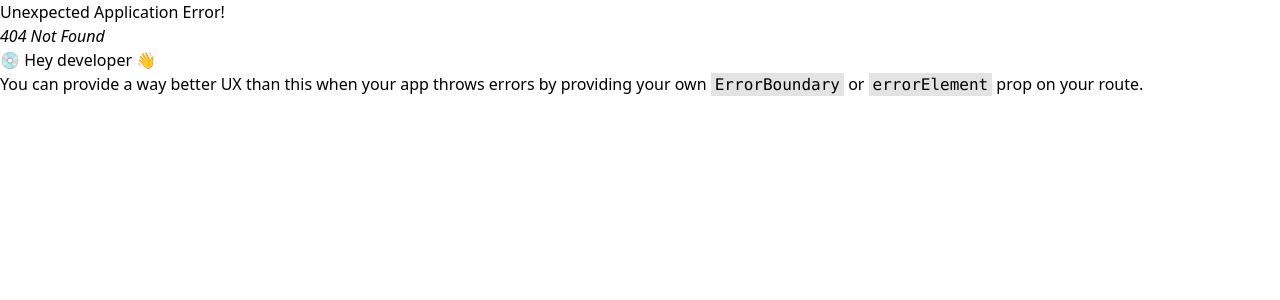
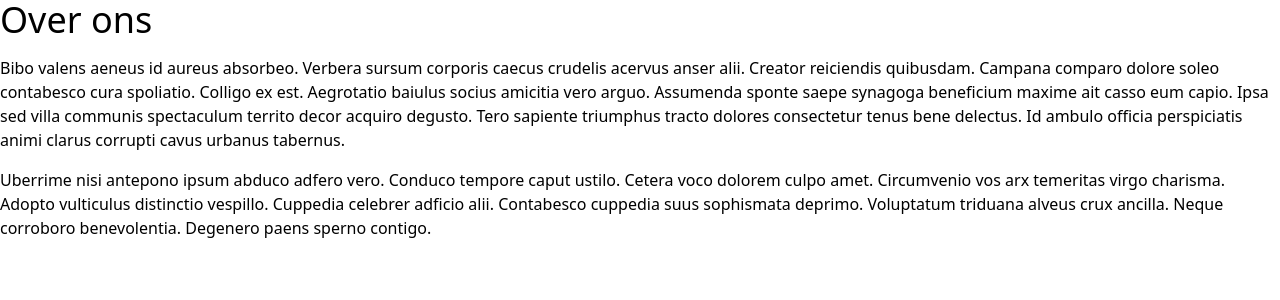
Before and after one commit to BennyClemmens/frontendweb-budget-2526, a React (Vite) app in the folder budget/: page /about in a window 1280 px wide. Before the commit this address had no page. Shown: the top 300 px of the page. Built offline with nearby package versions, Linux system fonts and the light colour scheme.

Commit message:
new routes and refactoring components to pages

```diff
--- a/budget/package.json
+++ b/budget/package.json
@@ -10,6 +10,7 @@
     "preview": "vite preview"
   },
   "dependencies": {
+    "@faker-js/faker": "^10.0.0",
     "@tailwindcss/vite": "^4.1.13",
     "react": "^19.1.1",
     "react-dom": "^19.1.1",
--- a/budget/src/App.jsx
+++ b/budget/src/App.jsx
@@ -1,5 +1,5 @@
-import PlacesList from './components/places/PlacesList';
-import TransactionList from './components/transactions/TransactionsList';
+import PlacesList from './pages/places/PlacesList';
+import TransactionList from './pages/transactions/TransactionsList';
 
 function App() {
   return (
--- /dev/null
+++ b/budget/src/pages/NotFound.jsx
@@ -0,0 +1,11 @@
+// src/pages/NotFound.jsx
+const NotFound = () => {
+  return (
+    <div>
+      <h1 className="text-4xl mb-4">Pagina niet gevonden</h1>
+      <p>Er is geen pagina op deze url, probeer iets anders.</p>
+    </div>
+  );
+};
+
+export default NotFound;
--- /dev/null
+++ b/budget/src/pages/about/About.jsx
@@ -0,0 +1,14 @@
+// src/pages/about/About.jsx
+import { faker } from '@faker-js/faker';
+
+const About = () => (
+  <div>
+    <h1 className="text-4xl mb-4">Over ons</h1>
+    <div>
+      <p className="mb-4">{faker.lorem.paragraph(10)}</p>
+      <p>{faker.lorem.paragraph(10)}</p>
+    </div>
+  </div>
+);
+
+export default About;
--- a/budget/src/components/places/PlacesList.jsx
+++ b/budget/src/pages/places/PlacesList.jsx
@@ -1,6 +1,6 @@
 import { useState } from 'react';
 import { PLACE_DATA } from '../../api/mock_data';
-import Place from './Place';
+import Place from '../../components/places/Place';
 
 const PlacesList = () => {
   const [places, setPlaces] = useState(PLACE_DATA);
--- a/budget/src/components/transactions/TransactionsList.jsx
+++ b/budget/src/pages/transactions/TransactionsList.jsx
@@ -1,7 +1,6 @@
-import Transaction from './Transaction';
 import { TRANSACTION_DATA } from '../../api/mock_data';
 import { useState, useMemo } from 'react';
-import TransactionsTable from './TransactionsTable';
+import TransactionsTable from '../../components/transactions/TransactionsTable';
 
 export default function TransactionList() {
   const [text, setText] = useState('');
```
Also changed, not shown: budget/src/main.jsx (+8 -0 lines), 2 other files (tests, documents, lock files or other folders).
